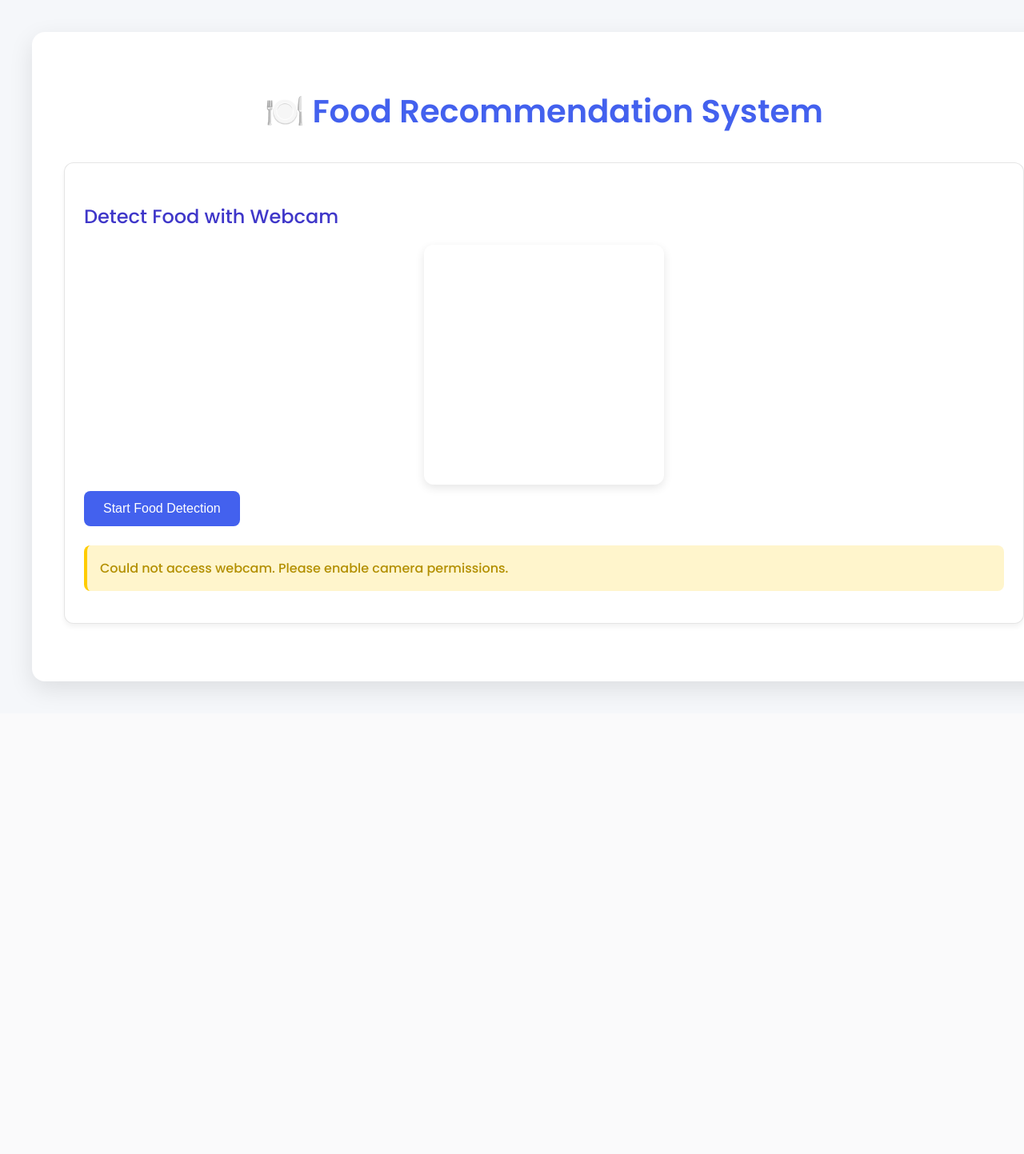
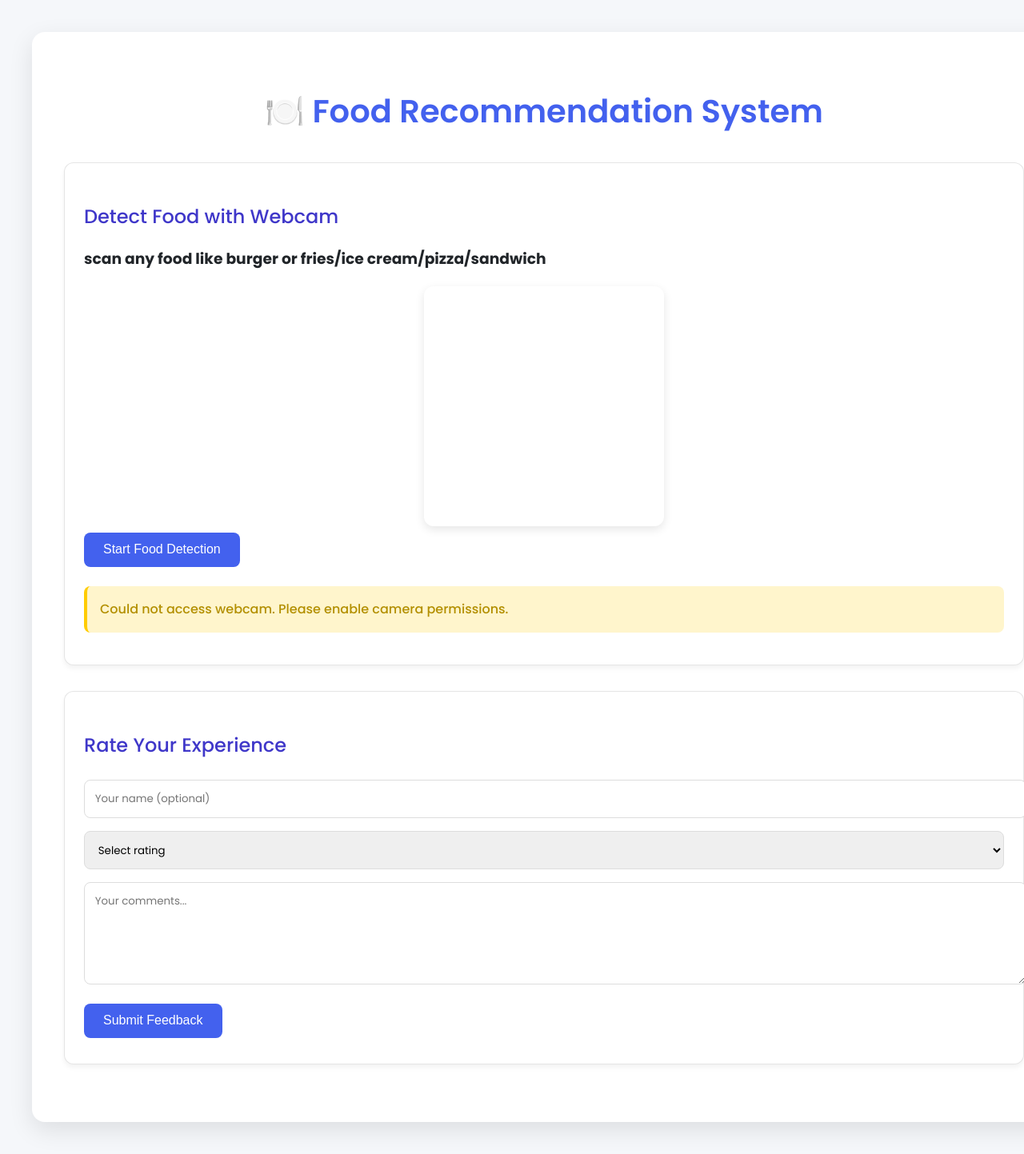
Before and after one commit to shrutiiiiiii/Group4FoodRecommderSystem, a Flask app: page / in a window 1280 px wide. Shown: the whole page at 80% size. Before the commit the page ends 870 px from the top, so only its background shows below. Run offline with Flask 3, Linux system fonts and the light colour scheme.

Commit message:
provided options to scan food based on feedback

```diff
--- a/templates/index.html
+++ b/templates/index.html
@@ -144,6 +144,19 @@
         #capturedImage {
             display: none;
         }
+        .form-input {
+            width: 100%;
+            padding: 0.8rem;
+            margin: 0.5rem 0;
+            border: 1px solid #ddd;
+            border-radius: 8px;
+            font-family: 'Poppins', sans-serif;
+        }
+
+        textarea.form-input {
+            min-height: 100px;
+            resize: vertical;
+        }
     </style>
 </head>
 <body>
@@ -152,6 +165,7 @@
 
         <div class="section">
             <h2>Detect Food with Webcam</h2>
+            <h3>scan any food like burger or fries/ice cream/pizza/sandwich</h3>
             <div class="camera-container">
                 <video id="webcam" autoplay playsinline></video>
                 <img id="capturedImage" />
@@ -163,6 +177,23 @@
         </div>
 
         <div id="results"></div>
+        <div class="section">
+    <h2>Rate Your Experience</h2>
+        <div id="feedbackForm">
+            <input type="text" id="feedbackUsername" placeholder="Your name (optional)" class="form-input">
+            <select id="feedbackRating" class="form-input">
+            <option value="">Select rating</option>
+            <option value="5">Excellent</option>
+            <option value="4">Good</option>
+            <option value="3">Average</option>
+            <option value="2">Poor</option>
+            <option value="1">Terrible</option>
+        </select>
+        <textarea id="feedbackComments" placeholder="Your comments..." class="form-input"></textarea>
+        <button id="submitFeedback" class="btn">Submit Feedback</button>
+        </div>
+            <div id="feedbackResult"></div>
+        </div>
     </div>
 
     <script>
@@ -174,8 +205,12 @@
 
         async function initWebcam() {
             try {
+                // Change this line in initWebcam():
                 stream = await navigator.mediaDevices.getUserMedia({
-                    video: { facingMode: 'environment' }
+                    video: { facingMode: 'user' }  // Use front-facing camera
+
+                //stream = await navigator.mediaDevices.getUserMedia({
+                  //  video: { facingMode: 'environment' }
                 });
                 webcam.srcObject = stream;
             } catch (err) {
@@ -294,6 +329,54 @@
         }
 
         window.addEventListener('load', initWebcam);
+// Feedback system
+        document.getElementById('submitFeedback').addEventListener('click', async () => {
+            const username = document.getElementById('feedbackUsername').value || 'anonymous';
+            const rating = document.getElementById('feedbackRating').value;
+            const comments = document.getElementById('feedbackComments').value;
+
+            if (!rating) {
+                alert('Please select a rating');
+                return;
+            }
+
+            const btn = document.getElementById('submitFeedback');
+            btn.disabled = true;
+            btn.textContent = 'Submitting...';
+
+            try {
+                const response = await fetch('/feedback', {
+                    method: 'POST',
+                    headers: { 'Content-Type': 'application/json' },
+                    body: JSON.stringify({ username, rating, comments })
+                });
+
+                const result = await response.json();
+
+                if (result.status === "success") {
+                    document.getElementById('feedbackResult').innerHTML = `
+                        <div class="alert alert-success">
+                            Thank you for your feedback!
+                        </div>
+                    `;
+                    // Clear form
+                    document.getElementById('feedbackUsername').value = '';
+                    document.getElementById('feedbackRating').value = '';
+                    document.getElementById('feedbackComments').value = '';
+                } else {
+                    throw new Error(result.message || "Failed to submit feedback");
+                }
+            } catch (error) {
+                document.getElementById('feedbackResult').innerHTML = `
+                    <div class="alert alert-warning">
+                        Error: ${error.message}
+                    </div>
+                `;
+            } finally {
+                btn.disabled = false;
+                btn.textContent = 'Submit Feedback';
+            }
+        });
     </script>
 </body>
 </html>
```
